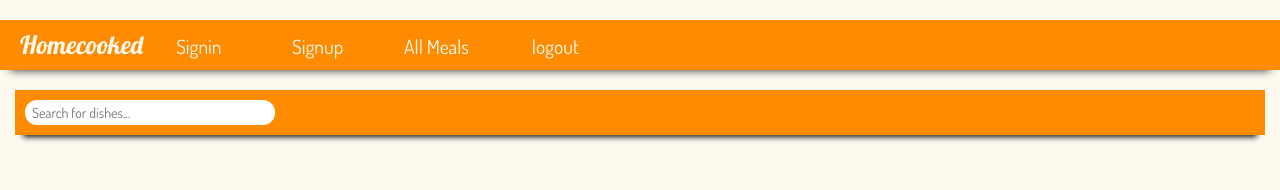
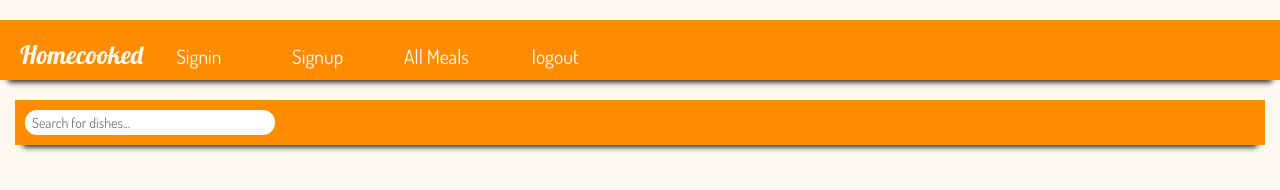
Before and after one commit to suyax/Home-cooked, a website: page client/index.html in a window 1280 px wide. Drawn offline with Linux system fonts and the light colour scheme; some packages are replaced by stand-ins of ours.

Commit message:
Basic styling for search and nav bars

```diff
--- a/client/styles/style.css
+++ b/client/styles/style.css
@@ -233,6 +233,26 @@ h4 {
   outline: 0px;
 }
 
+.header {
+  width: 100%;
+  padding: 10px 20px;
+  position: fixed;
+  top: 0px;
+  box-shadow: 0px 10px 6px -8px #111;
+}
+
+.header, .header-block {
+  margin: 20px 0px;
+  height: 60px;
+  background-color: #ff8c00;
+  z-index: 1000;
+}
+
+.logo {
+  font-family: Lobster, sans-serif;
+  font-size: 30px;
+}
+
 .search {
   width: 100%;
   height: 45px;
@@ -251,6 +271,11 @@ h4 {
 
 .search input:focus {
   outline: 0px;
+}
+
+.container-fluid {
+  position: relative;
+  /*z-index: -1;*/
 }
 
 .fooditem {
```
Also changed, not shown: client/index.html (+0 -1 lines).
